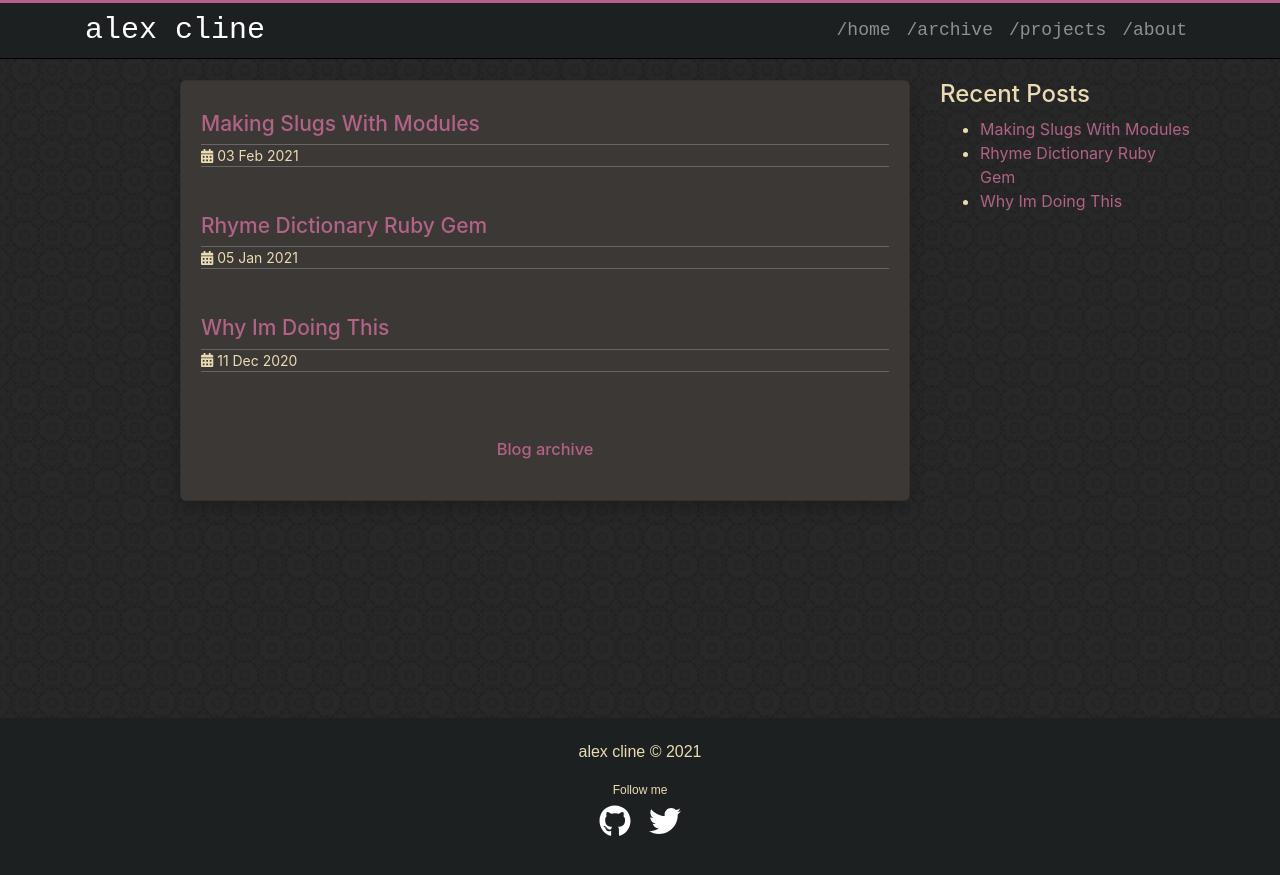
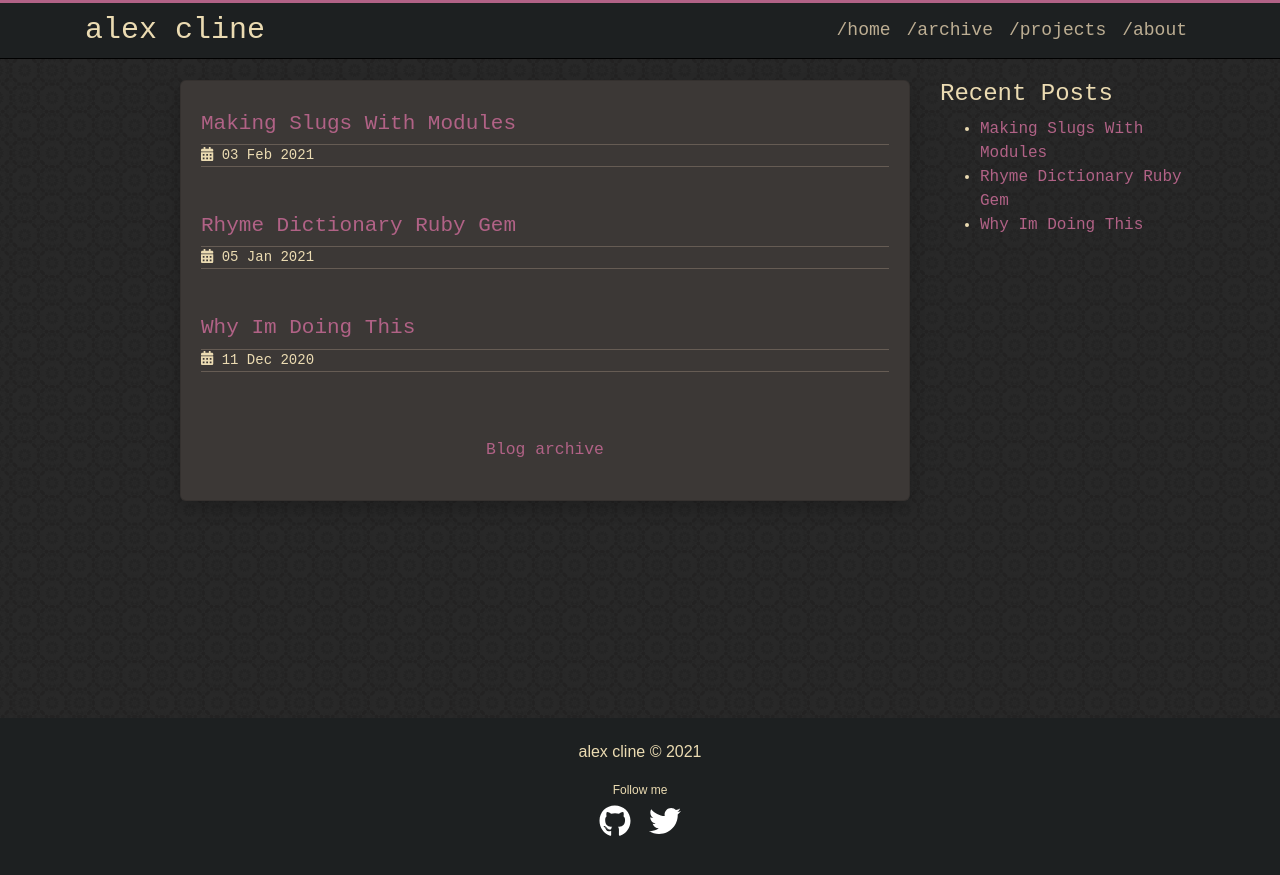
Before and after one commit to revarcline/revarcline.github.io, a Jekyll site: the page built from index.md, in a window 1280 px wide. Shown: the top 875 px of the page. Built offline with Jekyll 4.4.1, drawn with Linux system fonts in a browser that asks for light colours.

Commit message:
fixed header

```diff
--- a/assets/css/theme.scss
+++ b/assets/css/theme.scss
@@ -40,6 +40,7 @@ $background-pattern: 'arabesque.png';
 body {
   color: $font-color;
   background: $background-color url(pics/background/#{$background-pattern});
+  font-family: monospace;
 }
 .card {
   background-color: $post-panel-color;
@@ -172,7 +173,7 @@ h2.post-title {
 div.post-meta {
   z-index: 1;
   border-width: 1px 0;
-  border-color: #666666;
+  border-color: #665c54;
   border-style: solid;
   margin: 0 0 20px;
   ul {
@@ -249,16 +250,16 @@ nav {
   border-top: 3px #b16286 solid;
   border-bottom: 1px #000000 solid;
   .navbar-brand, .nav-link {
-   color: #bdae93;
+   color: #bdae93 !important;
    @include transition(color 0.31s);
    transition: all .7s ease;
   }
   .navbar-brand:hover, .nav-link:hover {
-    color: #ebdbb2;
+    color: #d3869b !important;
   }
   .navbar-brand {
     font-size: 30px;
-    color: #bdae93;
+    color: #ebdbb2 !important;
   }
   .navbar-nav {
     margin-left: auto;
@@ -416,7 +417,7 @@ table.inner-borders {
   border-top-left-radius: 3px;
   border-top-right-radius: 3px;
   margin: 0;
-  font-family: Menlo,Monaco,Consolas,"Courier New",monospace;
+  font-family: monospace;
   border-left: 0;
   bottom: -2px;
   position: relative;
```
